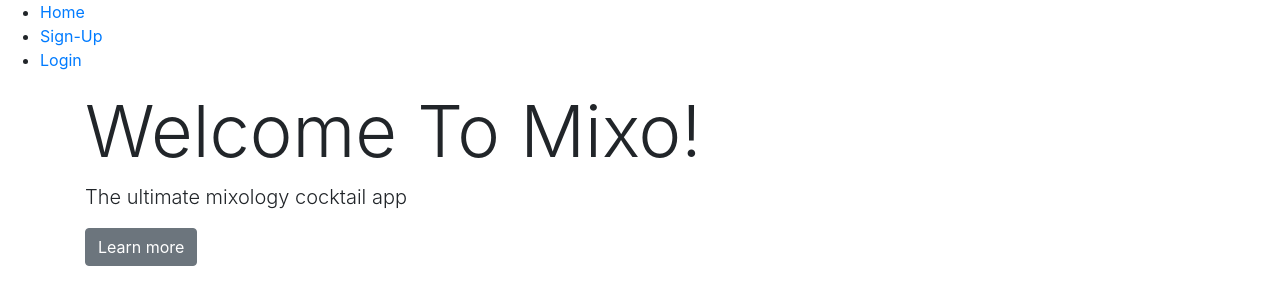
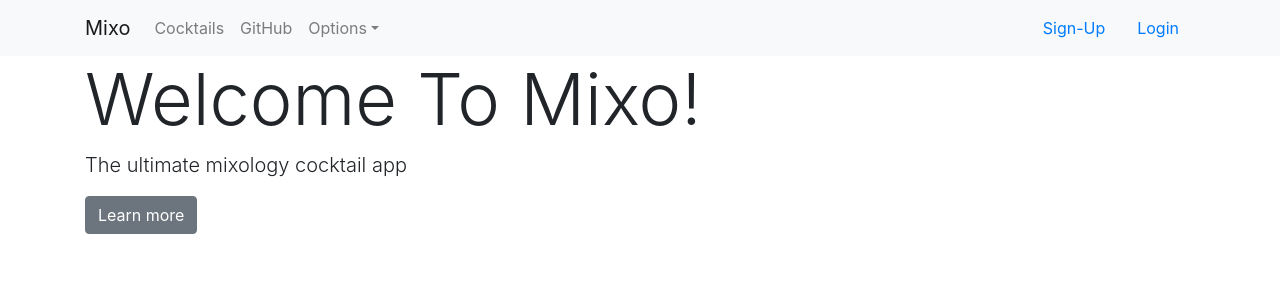
Before and after one commit to AfricanBruceWayne/mixo-mlab, a React (Create React App) app in the folder client/: page / in a window 1280 px wide. Shown: the top 304 px of the page. Built offline with nearby package versions, Linux system fonts and the light colour scheme; the HTML template or start-up script is replaced by a standard one.

Commit message:
Updated project

```diff
--- a/client/src/App.js
+++ b/client/src/App.js
@@ -1,49 +1,12 @@
 import React from 'react'
-import {
-    BrowserRouter as Router,
-    Switch,
-    Route,
-    Link
-} from 'react-router-dom';
 
-import Home from './components/Home';
-
-import SignUp from './components/auth/Signup';
-import Login from './components/auth/Login';
-
+import AppNavbar from './components/AppNavbar';
 
 function App() {
     return (
-        <Router>
-            <div>
-                <nav>
-                    <ul>
-                        <li>
-                            <Link to="/">Home</Link>
-                        </li>
-                        <li>
-                            <Link to="/register">Sign-Up</Link>
-                        </li>
-                        <li>
-                            <Link to="/login">Login</Link>
-                        </li>
-                    </ul>
-                </nav>
-
-                <Switch>
-                    <Route path="/register">
-                        <SignUp />
-                    </Route>
-                    <Route path="/login">
-                        <Login />
-                    </Route>
-                    <Route path="/">
-                        <Home />
-                    </Route>
-                </Switch>
-
-            </div>
-        </Router>
+        <div>
+            <AppNavbar />
+        </div>
     );
 }
 
```
